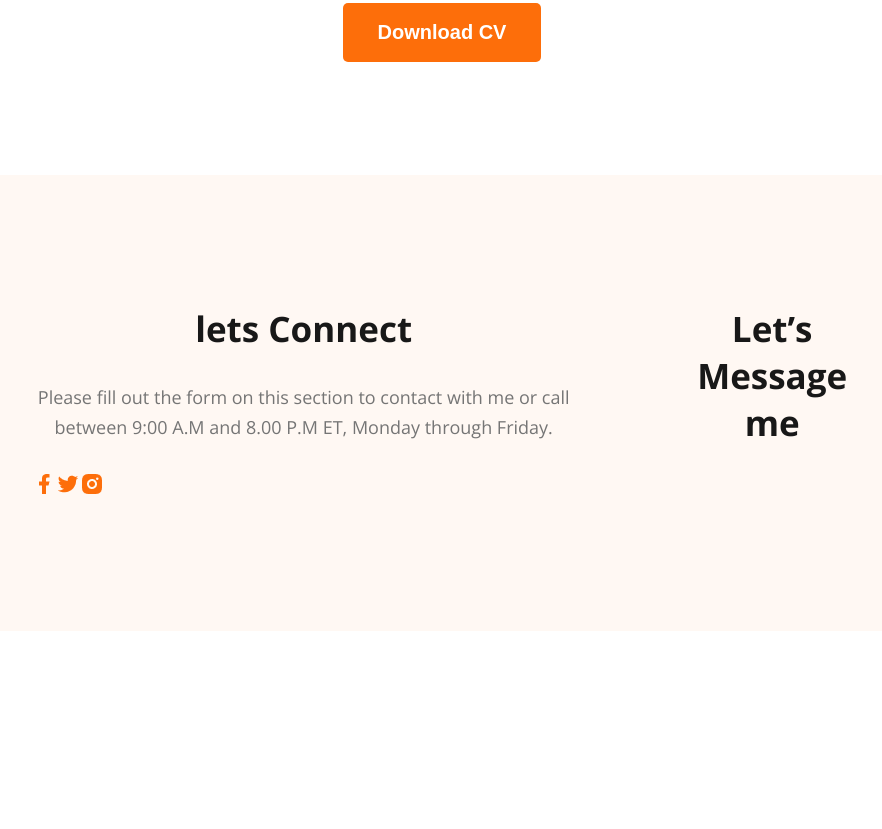
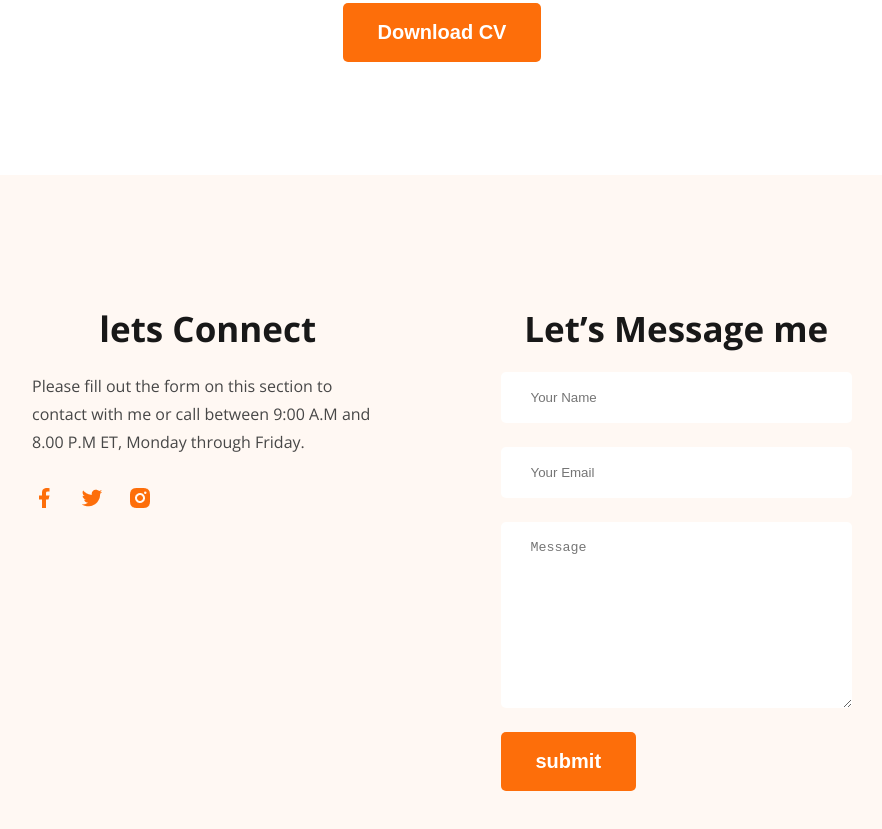
Before and after one commit to md-jihad-khan/web-dev-portfolio, a plain HTML site: page index.html in a window 1280 px wide. Shown: the part 3212-4041 px from the top of the page, without its empty margins (198-1080 px from the left). Before the commit the page ends 3843 px from the top, so only its background shows below. Drawn offline with nearby package versions, Linux system fonts and the light colour scheme.

Commit message:
finished footer section with contact form

```diff
--- a/index.html
+++ b/index.html
@@ -207,8 +207,8 @@
     </main>
     <footer>
       <div class="footer-column">
-        <h3 class="section-title">lets Connect</h3>
-        <p class="section-description">
+        <h3 class="footer-title">lets Connect</h3>
+        <p class="footer-description">
           Please fill out the form on this section to contact with me or call
           between 9:00 A.M and 8.00 P.M ET, Monday through Friday.
         </p>
@@ -219,7 +219,19 @@
         </div>
       </div>
       <div class="footer-column">
-        <h3 class="section-title">Let’s Message me</h3>
+        <h3 class="footer-title">Let’s Message me</h3>
+        <form action="" class="contact">
+          <input type="text" placeholder="Your Name" />
+          <input type="email" name="" id="" placeholder="Your Email" />
+          <textarea
+            name=""
+            placeholder="Message"
+            id=""
+            cols="30"
+            rows="10"
+          ></textarea>
+          <input type="submit" value="submit" class="btn-primary" />
+        </form>
       </div>
     </footer>
   </body>
--- a/styles/portfolio.css
+++ b/styles/portfolio.css
@@ -234,3 +234,40 @@ footer {
   padding: 130px 230px;
   gap: 117px;
 }
+
+.footer-column {
+  width: 50%;
+}
+
+.social-links a {
+  margin-right: 24px;
+}
+
+.footer-title {
+  color: #181818;
+  text-align: center;
+  font-size: 35px;
+  font-weight: 700px;
+  margin-bottom: 20px;
+}
+
+.footer-description {
+  color: #474747;
+  font-size: 16px;
+  font-weight: 400;
+  line-height: 28px;
+  padding-bottom: 30px;
+}
+
+.contact input[type="text"],
+.contact input[type="email"],
+textarea {
+  display: block;
+  margin-bottom: 24px;
+  padding: 18px 30px;
+  color: #757575;
+  border: 0;
+  border-radius: 5px;
+  background: #fff;
+  width: 100%;
+}
```
